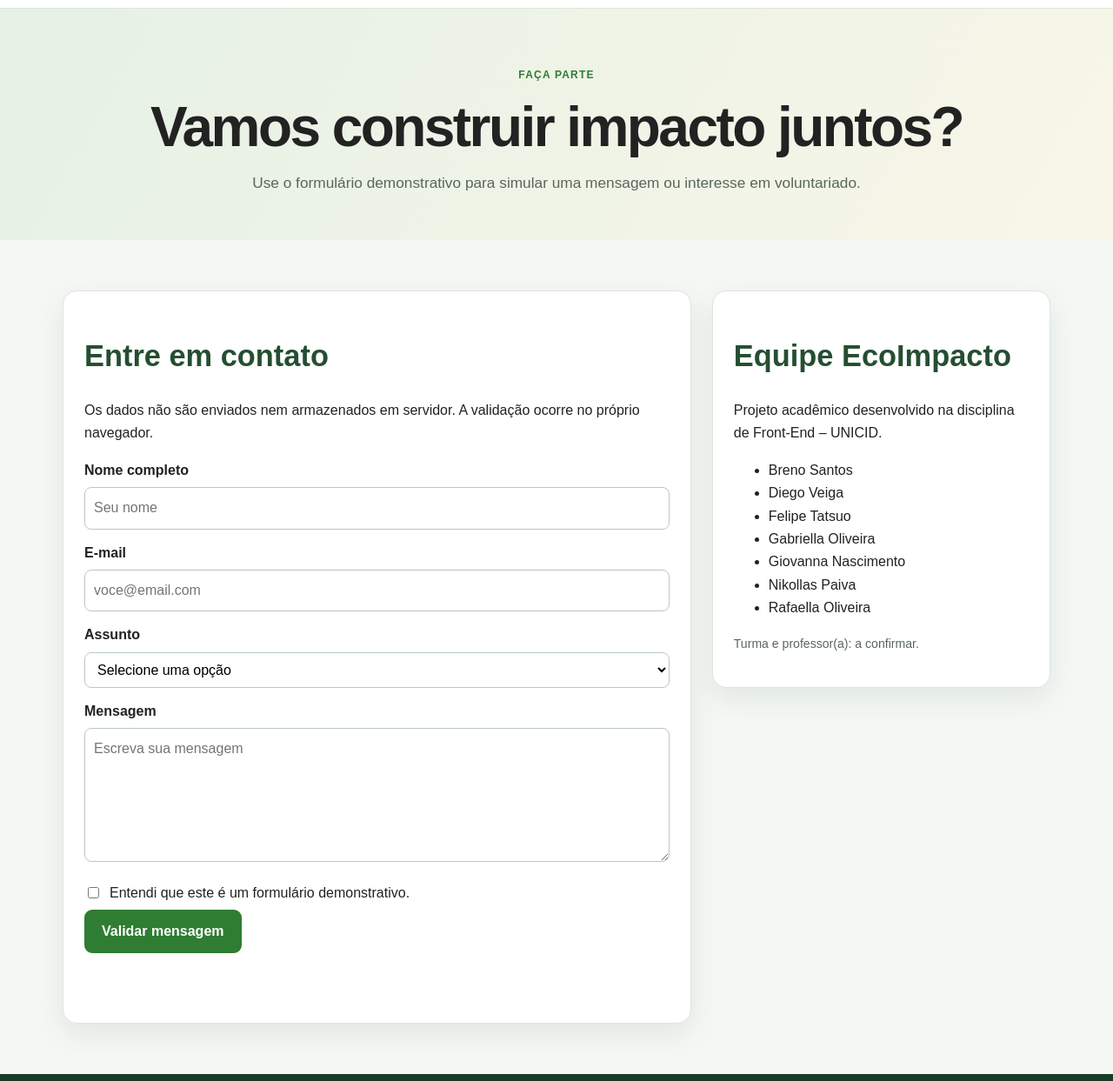
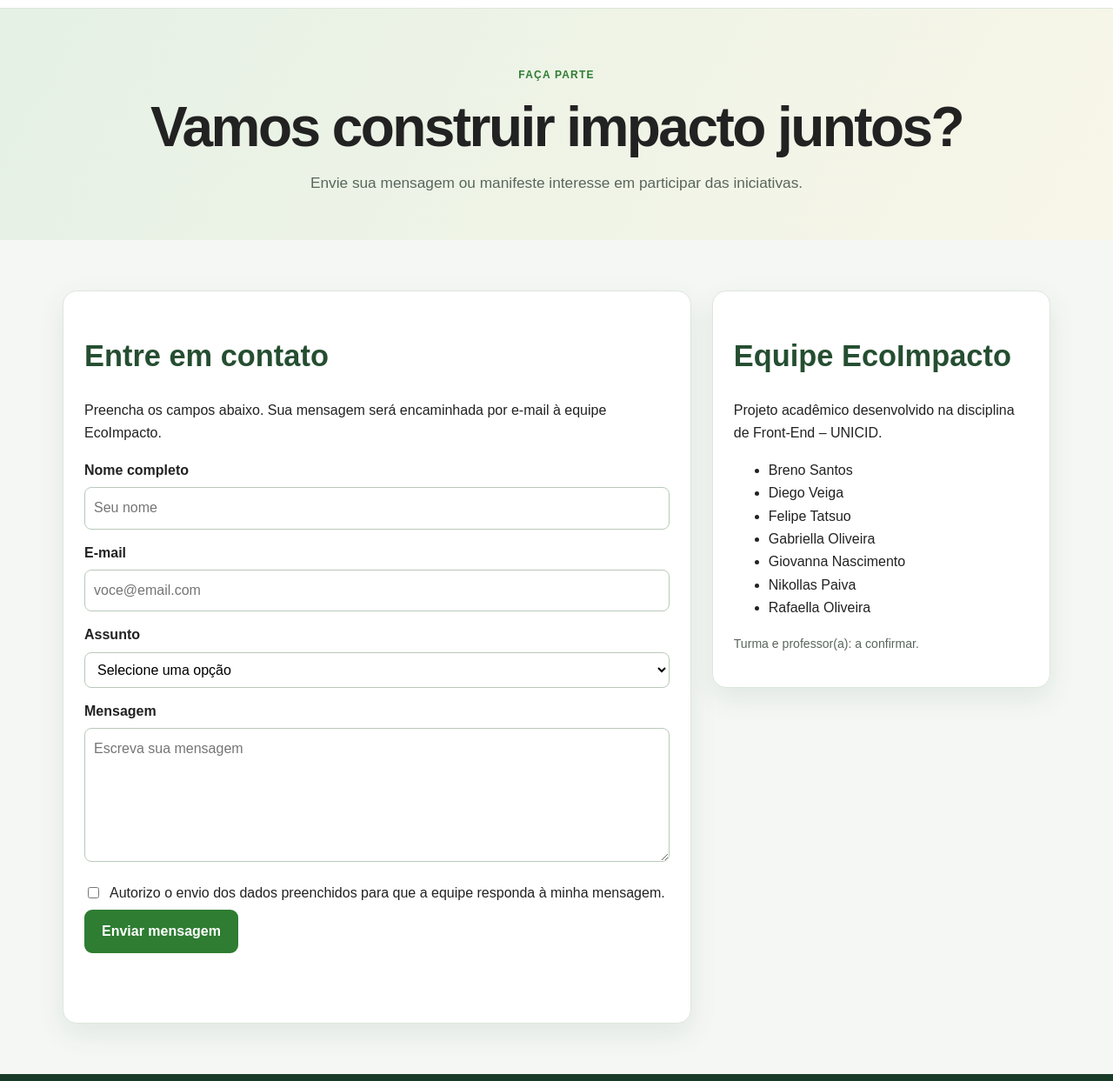
Before and after one commit to nascimentogiovanna82-lab/EcoImpacto, a website: page contato.html in a window 1280 px wide. Shown: the part 57-1300 px from the top of the page at 87% size. Drawn offline with Linux system fonts and the light colour scheme.

Commit message:
Ativar envio do formulário EcoImpacto por e-mail

```diff
--- a/contato.html
+++ b/contato.html
@@ -15,14 +15,17 @@
 <button class="menu-toggle" type="button" aria-expanded="false" aria-controls="main-nav">☰ <span class="sr-only">Abrir menu</span></button>
 <nav id="main-nav" class="main-nav" aria-label="Navegação principal"><a href="index.html">Início</a><a href="sobre.html">Sobre</a><a href="projetos.html">Projetos</a><a href="impacto.html">Impacto</a><a href="acessibilidade.html">Acessibilidade</a><a href="galeria.html">Galeria</a><a href="midia.html">Mídia</a><a href="noticias.html">Notícias</a><a href="contato.html" aria-current="page">Contato</a><a href="orcamento_hospedagem.html">Orçamento</a></nav></div></header>
 <main id="conteudo">
-<section class="page-hero"><span class="eyebrow">FAÇA PARTE</span><h1>Vamos construir impacto juntos?</h1><p>Use o formulário demonstrativo para simular uma mensagem ou interesse em voluntariado.</p></section>
-<section class="section contact-grid"><form id="contact-form" class="card form-card" novalidate><h2>Entre em contato</h2><p>Os dados não são enviados nem armazenados em servidor. A validação ocorre no próprio navegador.</p>
+<section class="page-hero"><span class="eyebrow">FAÇA PARTE</span><h1>Vamos construir impacto juntos?</h1><p>Envie sua mensagem ou manifeste interesse em participar das iniciativas.</p></section>
+<section class="section contact-grid"><form id="contact-form" class="card form-card" action="https://formsubmit.co/ecoimpacto.contato@gmail.com" method="POST"><h2>Entre em contato</h2><p>Preencha os campos abaixo. Sua mensagem será encaminhada por e-mail à equipe EcoImpacto.</p>
+<input type="hidden" name="_subject" value="Nova mensagem pelo site EcoImpacto">
+<input type="hidden" name="_template" value="table">
+<input type="text" name="_honey" style="display:none" tabindex="-1" autocomplete="off">
 <label for="name">Nome completo</label><input id="name" name="name" autocomplete="name" required minlength="3" placeholder="Seu nome">
 <label for="email">E-mail</label><input id="email" name="email" type="email" autocomplete="email" required placeholder="voce@email.com">
 <label for="subject">Assunto</label><select id="subject" name="subject" required><option value="">Selecione uma opção</option><option>Quero ser voluntário(a)</option><option>Quero apoiar um projeto</option><option>Sugestão de conteúdo</option><option>Outro assunto</option></select>
 <label for="message">Mensagem</label><textarea id="message" name="message" rows="5" required minlength="10" placeholder="Escreva sua mensagem"></textarea>
-<label class="consent"><input type="checkbox" id="consent" required> Entendi que este é um formulário demonstrativo.</label>
-<button class="btn" type="submit">Validar mensagem</button><p id="form-status" class="form-status" role="status" aria-live="polite"></p></form>
+<label class="consent"><input type="checkbox" id="consent" name="consentimento" value="Autorizado" required> Autorizo o envio dos dados preenchidos para que a equipe responda à minha mensagem.</label>
+<button class="btn" type="submit">Enviar mensagem</button><p id="form-status" class="form-status" role="status" aria-live="polite"></p></form>
 <aside class="card"><h2>Equipe EcoImpacto</h2><p>Projeto acadêmico desenvolvido na disciplina de Front-End – UNICID.</p><ul><li>Breno Santos</li><li>Diego Veiga</li><li>Felipe Tatsuo</li><li>Gabriella Oliveira</li><li>Giovanna Nascimento</li><li>Nikollas Paiva</li><li>Rafaella Oliveira</li></ul><p class="caption">Turma e professor(a): a confirmar.</p></aside></section>
 </main>
 <footer class="site-footer"><div class="footer-grid"><div><a class="brand footer-brand" href="index.html"><span class="brand-mark">✳</span><span>Eco<span>Impacto</span><small>Pequenas atitudes. Grandes impactos.</small></span></a><p>Informação e inspiração para escolhas mais conscientes.</p></div><div><h2>Explore</h2><div class="footer-links"><a href="index.html">Início</a><a href="sobre.html">Sobre</a><a href="projetos.html">Projetos</a><a href="impacto.html">Impacto</a><a href="acessibilidade.html">Acessibilidade</a><a href="galeria.html">Galeria</a><a href="midia.html">Mídia</a><a href="noticias.html">Notícias</a><a href="contato.html">Contato</a><a href="orcamento_hospedagem.html">Orçamento</a></div></div><div><h2>Projeto acadêmico</h2><p>UNICID • Análise e Desenvolvimento de Sistemas • Front-End • 2026</p><a href="contato.html">Fale com a equipe</a></div></div><div class="footer-bottom">© 2026 EcoImpacto. Projeto demonstrativo acadêmico.</div></footer>
```
